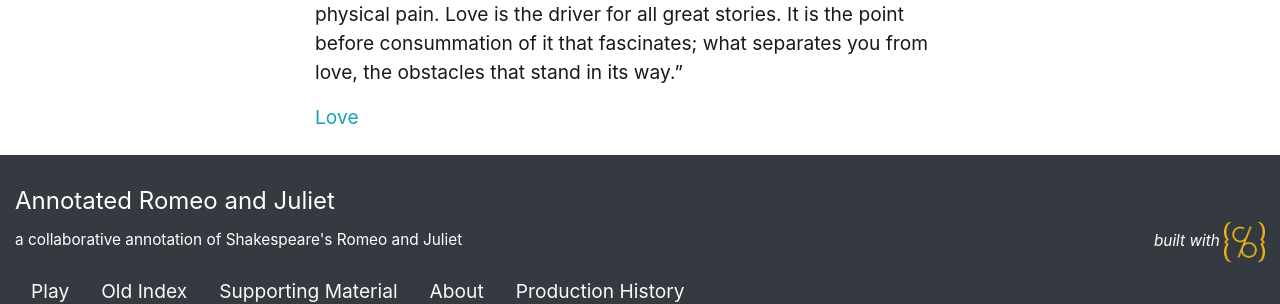
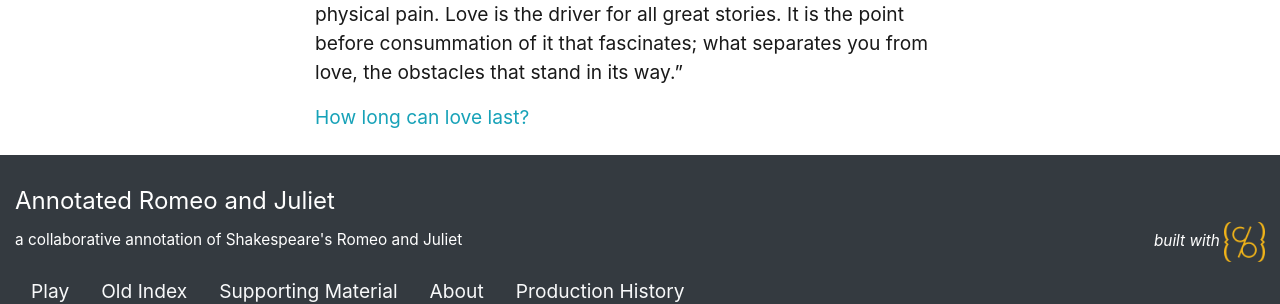
Before and after one commit to thecdil/romeoandjuliet, a Jekyll site: the page built from pages/Love.md, in a window 1280 px wide. Shown: the part 1643-1947 px from the top of the page. Built offline with Jekyll 4.4.1, drawn with Linux system fonts in a browser that asks for light colours.

Commit message:
Update Love.md

```diff
--- a/pages/Love.md
+++ b/pages/Love.md
@@ -29,4 +29,4 @@
 
 "What love is depends on where you are in relation to it. Secure in it, it can feel as mundane and necessary as air; you exist within it almost unnoticing. Deprived of it, it can feel like an obsession, all-consuming a physical pain. Love is the driver for all great stories. It is the point before consummation of it that fascinates; what separates you from love, the obstacles that stand in its way."
 
-[Love]((https://cdn.theguardian.tv/mainwebsite/2013/11/21/131121Marriedcouple-16x9.mp4))
+[How long can love last?](https://cdn.theguardian.tv/mainwebsite/2013/11/21/131121Marriedcouple-16x9.mp4)
```
